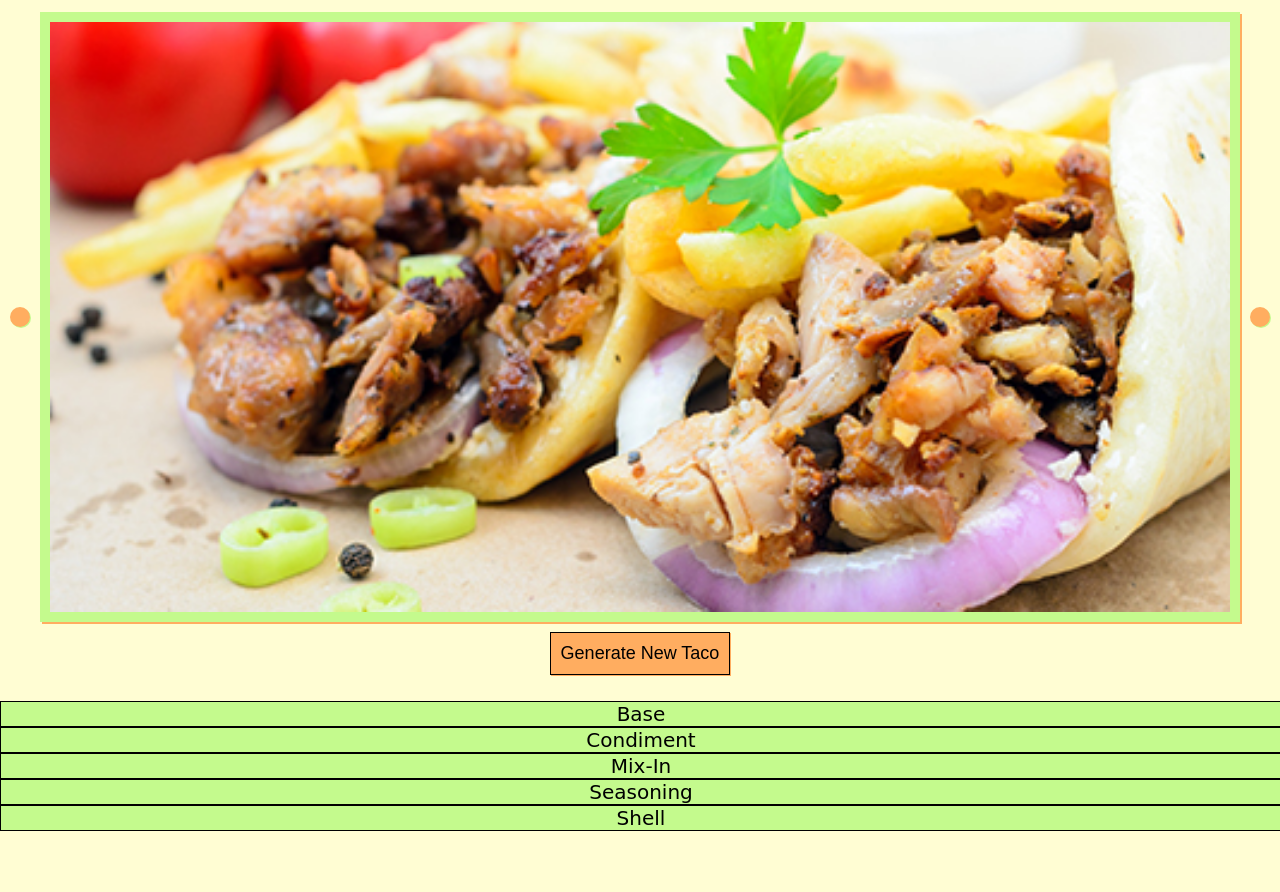
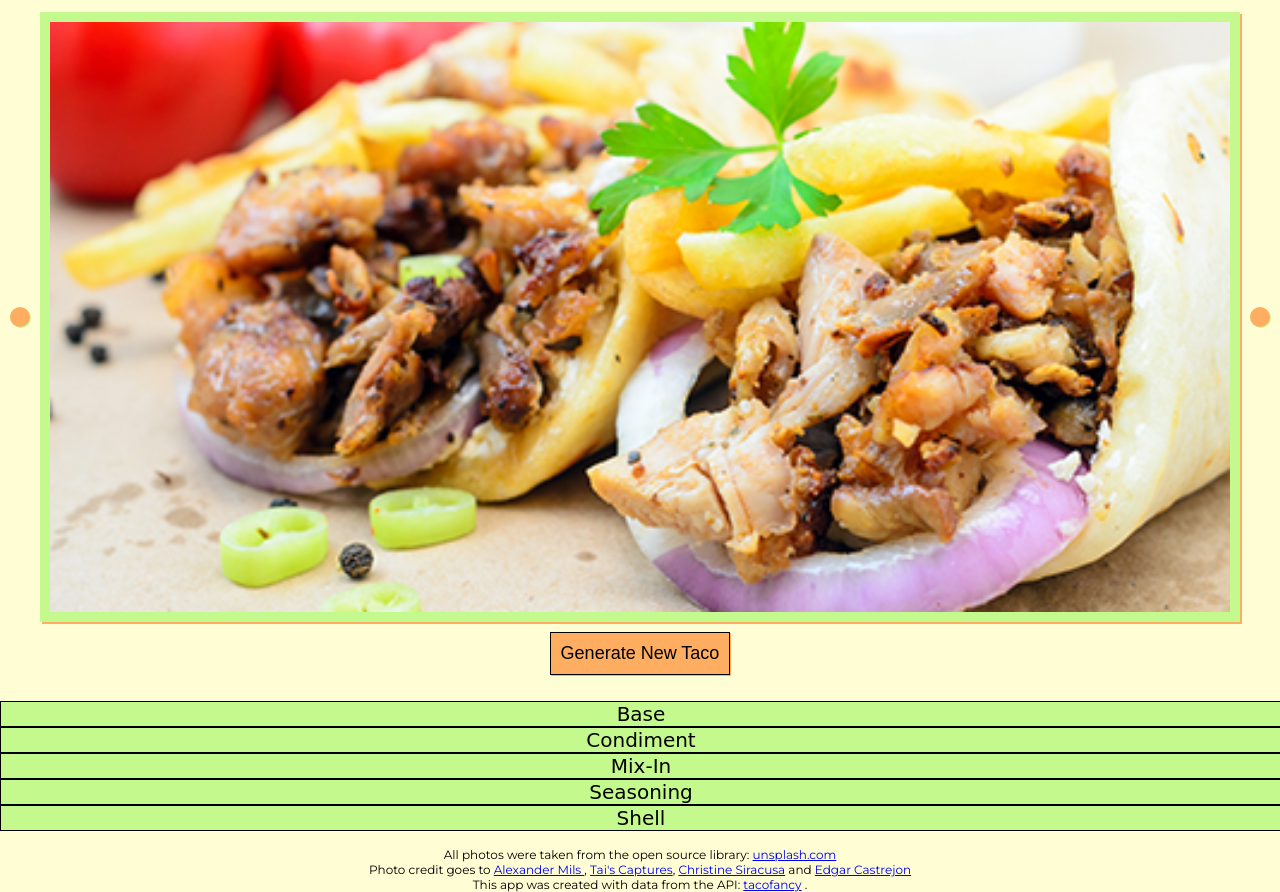
Before and after one commit to dwalraven21/dwalraven21.github.io, a plain HTML site: page taco_app/index.html in a window 1280 px wide. Shown: the part 141-1033 px from the top of the page. Before the commit the page ends 988 px from the top, so only its background shows below. Drawn offline with nearby package versions, Linux system fonts and the light colour scheme; some icons are missing; a web font is replaced by a local one.

Commit message:
added credits in footer

```diff
--- a/taco_app/index.html
+++ b/taco_app/index.html
@@ -135,7 +135,11 @@
 			</div>
 <!-- =========== FOOTER ======== -->
 			<div class="footer">
+				<p>All photos were taken from the open source library: <a href="https://unsplash.com/">unsplash.com</a></p>
+				<p>Photo credit goes to <a href="https://unsplash.com/@alexandermils">Alexander Mils
+				</a>, <a href="Tai's Captures">Tai's Captures</a>, <a href="https://unsplash.com/@christine_siracusa">Christine Siracusa</a> and <a href="https://unsplash.com/@edgarraw">Edgar Castrejon</a></p>
+				<p>This app was created with data from the API: <a href="https://github.com/sinker/tacofancy">tacofancy</a> .</p>
 
-			</div>
+</div>
 	</body>
 </html>
--- a/taco_app/style.css
+++ b/taco_app/style.css
@@ -251,3 +251,8 @@ button:hover {
 #modal-footer {
 	text-align: right;
 }
+
+.footer {
+	text-align: center;
+	font-size: 12px;
+}
```
